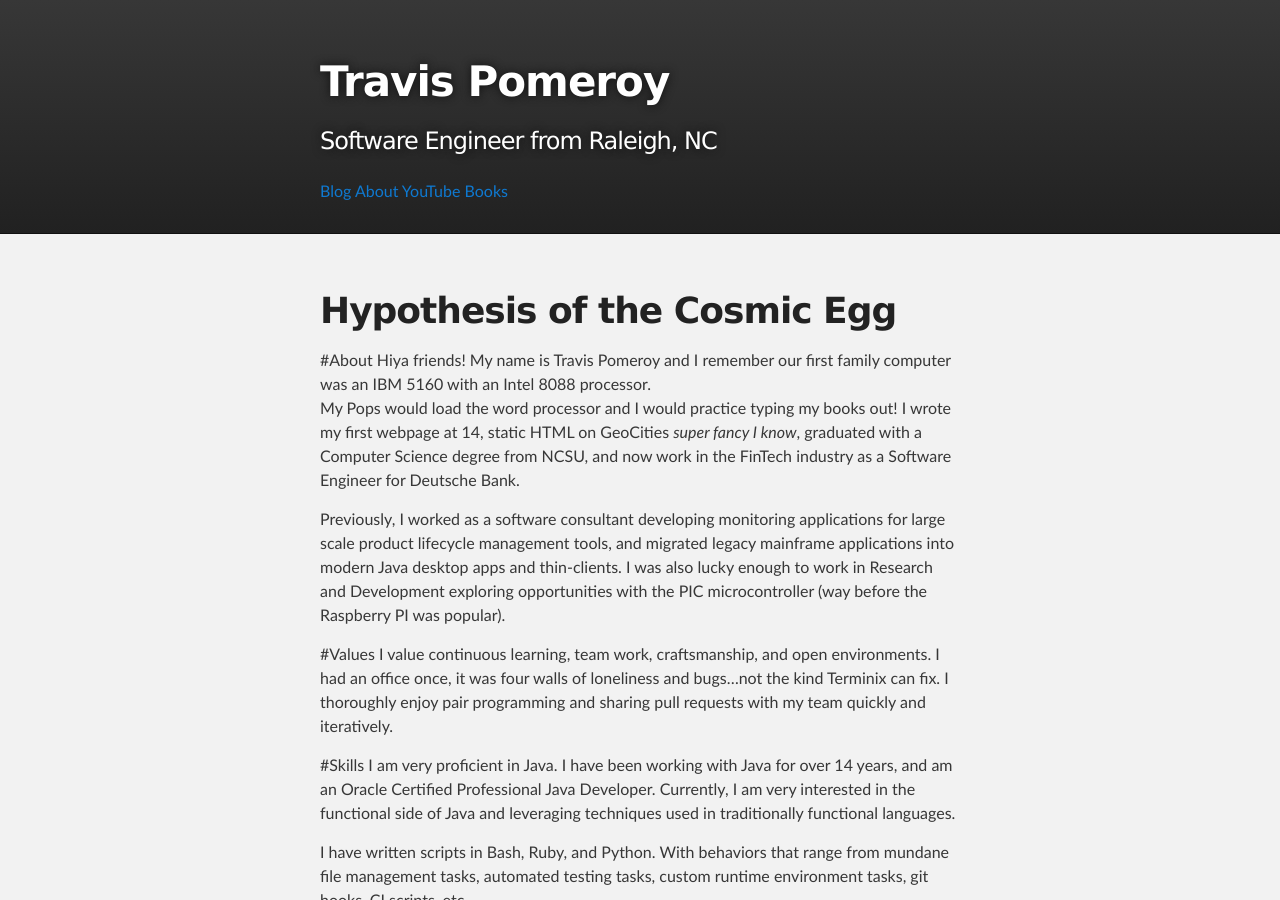
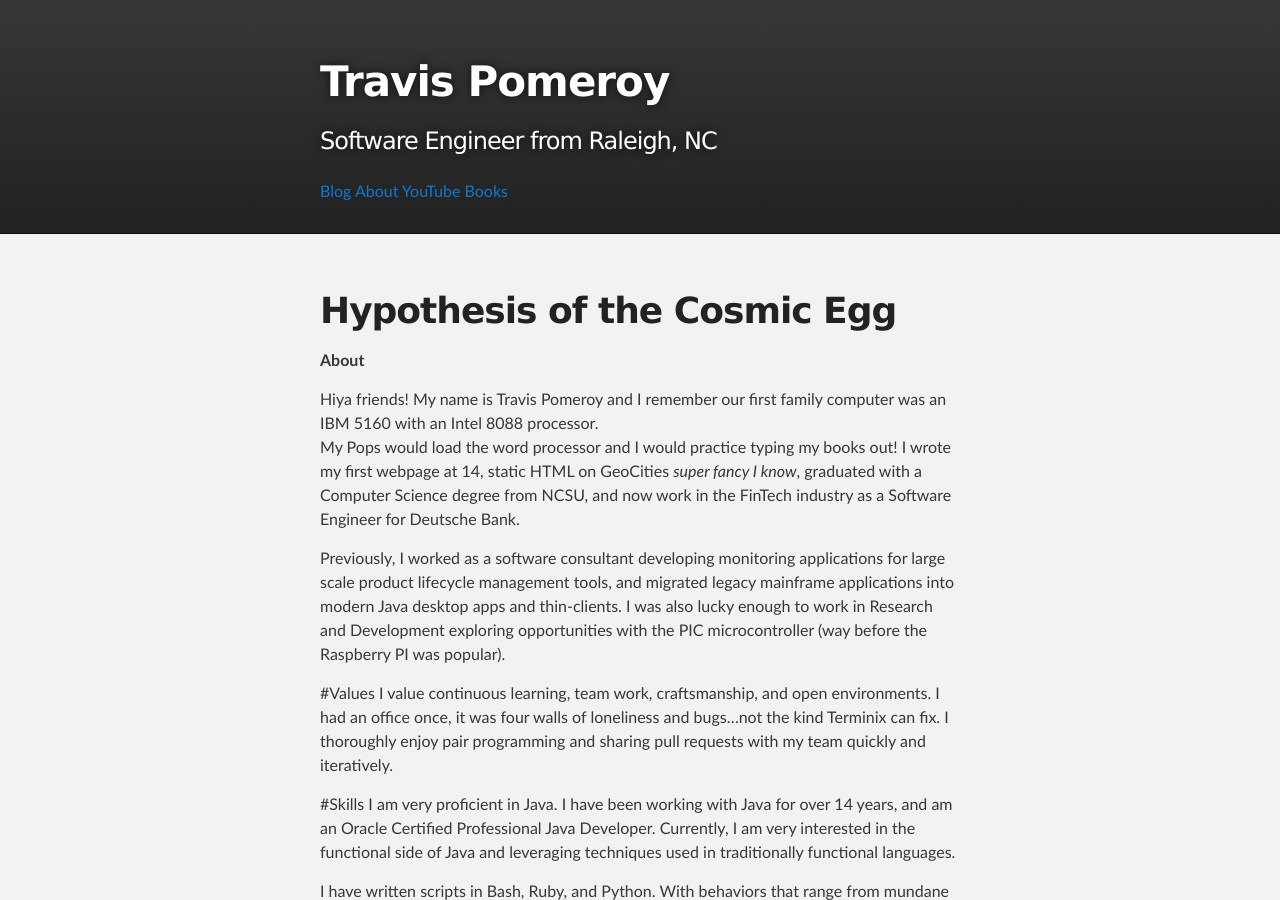
Before and after one commit to travispomeroy/flatpenguin.github.io, a Jekyll site: the page built from _posts/2018-4-26-Hypothesis-Of-The-Cosmic-Egg.md, in a window 1280 px wide and 900 px high. Built offline with Jekyll 4.4.1, drawn with Linux system fonts in a browser that asks for light colours.

```diff
--- a/_posts/2018-4-26-Hypothesis-Of-The-Cosmic-Egg.md
+++ b/_posts/2018-4-26-Hypothesis-Of-The-Cosmic-Egg.md
@@ -3,7 +3,8 @@ layout: post
 title: Hypothesis of the Cosmic Egg
 ---
 
-#About
+**About**
+
 Hiya friends!  My name is Travis Pomeroy and I remember our first family computer was an IBM 5160 with an Intel 8088 processor.
 My Pops would load the word processor and I would practice typing my books out!  I wrote my first webpage at 14, static HTML on
 GeoCities *super fancy I know*, graduated with a Computer Science degree from NCSU, and now work in the FinTech industry
```
